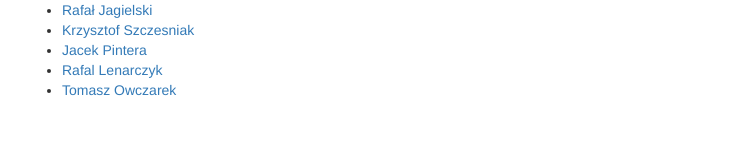
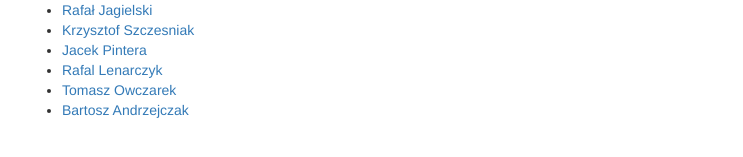
Before and after one commit to microhackathon-2015-03-juglodz/microhackathon-2015-03-juglodz.github.io, a Jekyll site: the page built from index.md, in a window 1280 px wide and 900 px high, scrolled down 3009 px. Shown: the part 735-892 px from the top of the window, without its empty margins (268-1011 px from the left). Built offline with Jekyll 4.4.1, drawn with Linux system fonts in a browser that asks for light colours; Markdown is read by kramdown in place of the engine named in the settings.

Commit message:
Adds Bartosz Andrzejczak as an attendee

```diff
--- a/_data/attendees.yml
+++ b/_data/attendees.yml
@@ -53,3 +53,6 @@
 
 - name: Tomasz Owczarek
   github_username: towczare
+
+- name: Bartosz Andrzejczak
+  github_username: bandrzejczak
```
